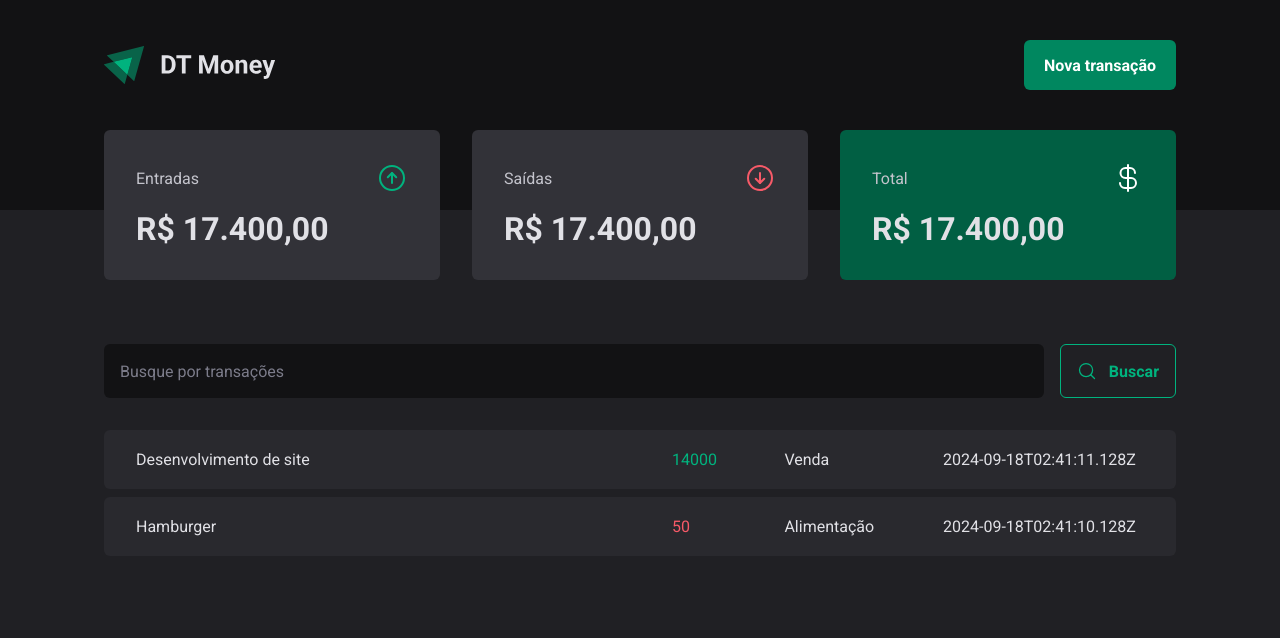
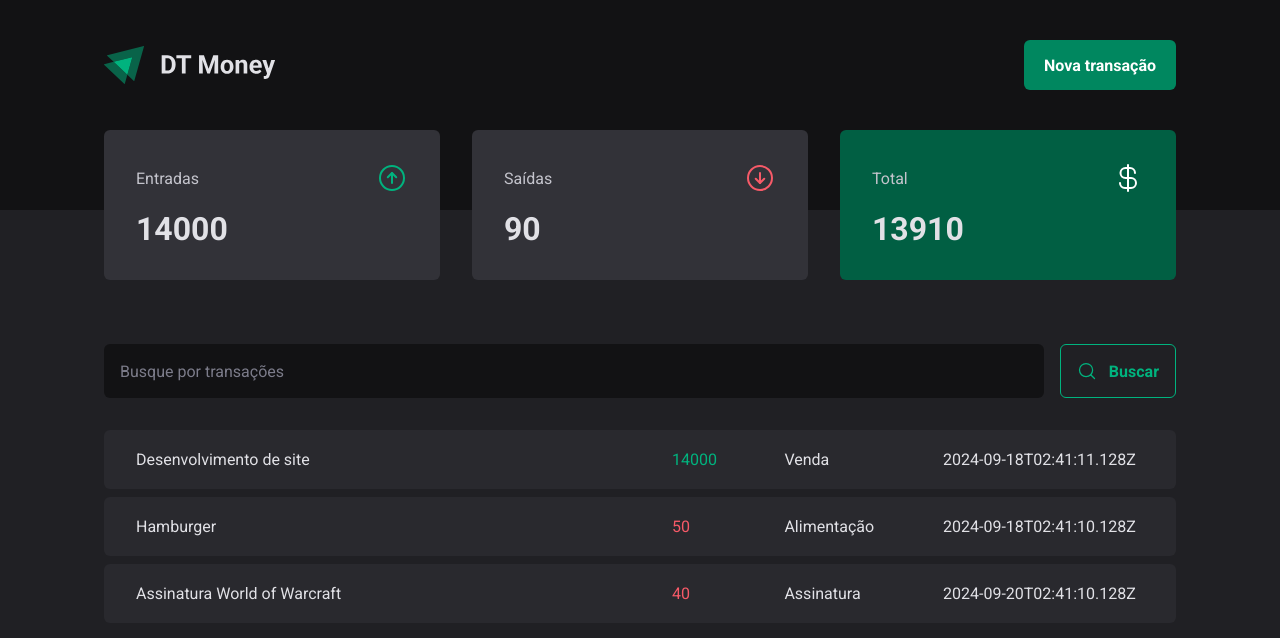
Before and after one commit to angelonetho/03-dt-money, a React (Vite) app: page / in a window 1280 px wide. Shown: the top 638 px of the page. Built offline with nearby package versions, Linux system fonts and the light colour scheme; data requests are answered from the project's data file.

Commit message:
Conexão com a API - Calculando resumo de transações

```diff
--- a/server.json
+++ b/server.json
@@ -15,6 +15,14 @@
             "category": "Alimentação",
             "price": 50,
             "createdAt": "2024-09-18T02:41:10.128Z"
+        },
+        {
+            "id": 3,
+            "description": "Assinatura World of Warcraft",
+            "type": "outcome",
+            "category": "Assinatura",
+            "price": 40,
+            "createdAt": "2024-09-20T02:41:10.128Z"
         }
     ]
 }
--- a/src/components/Summary/index.tsx
+++ b/src/components/Summary/index.tsx
@@ -6,7 +6,24 @@
 export function Summary() {
     const { transactions } = useContext(TransactionsContext)
 
-    console.log(transactions)
+    const summary = transactions.reduce(
+        (acc, transaction) => {
+            if(transaction.type === 'income') {
+                acc.income += transaction.price
+                acc.total += transaction.price
+            } else {
+                acc.outcome += transaction.price
+                acc.total -= transaction.price
+            }
+
+            return acc;
+        },
+        {
+            income: 0,
+            outcome: 0,
+            total: 0
+        }
+        )
 
     return (
         <SummaryContainer>
@@ -16,7 +33,7 @@
                     <ArrowCircleUp size={32} color="#00b37e"/>
                 </header>
 
-                <strong>R$ 17.400,00</strong>
+                <strong>{summary.income}</strong>
             </SummaryCard>
 
             <SummaryCard>
@@ -25,7 +42,7 @@
                     <ArrowCircleDown size={32} color="#f75a68"/>
                 </header>
 
-                <strong>R$ 17.400,00</strong>
+                <strong>{summary.outcome}</strong>
             </SummaryCard>
 
             <SummaryCard variant="green">
@@ -34,7 +51,7 @@
                     <CurrencyDollar size={32} color="#fff"/>
                 </header>
 
-                <strong>R$ 17.400,00</strong>
+                <strong>{summary.total}</strong>
             </SummaryCard>
         </SummaryContainer>
     )
```
